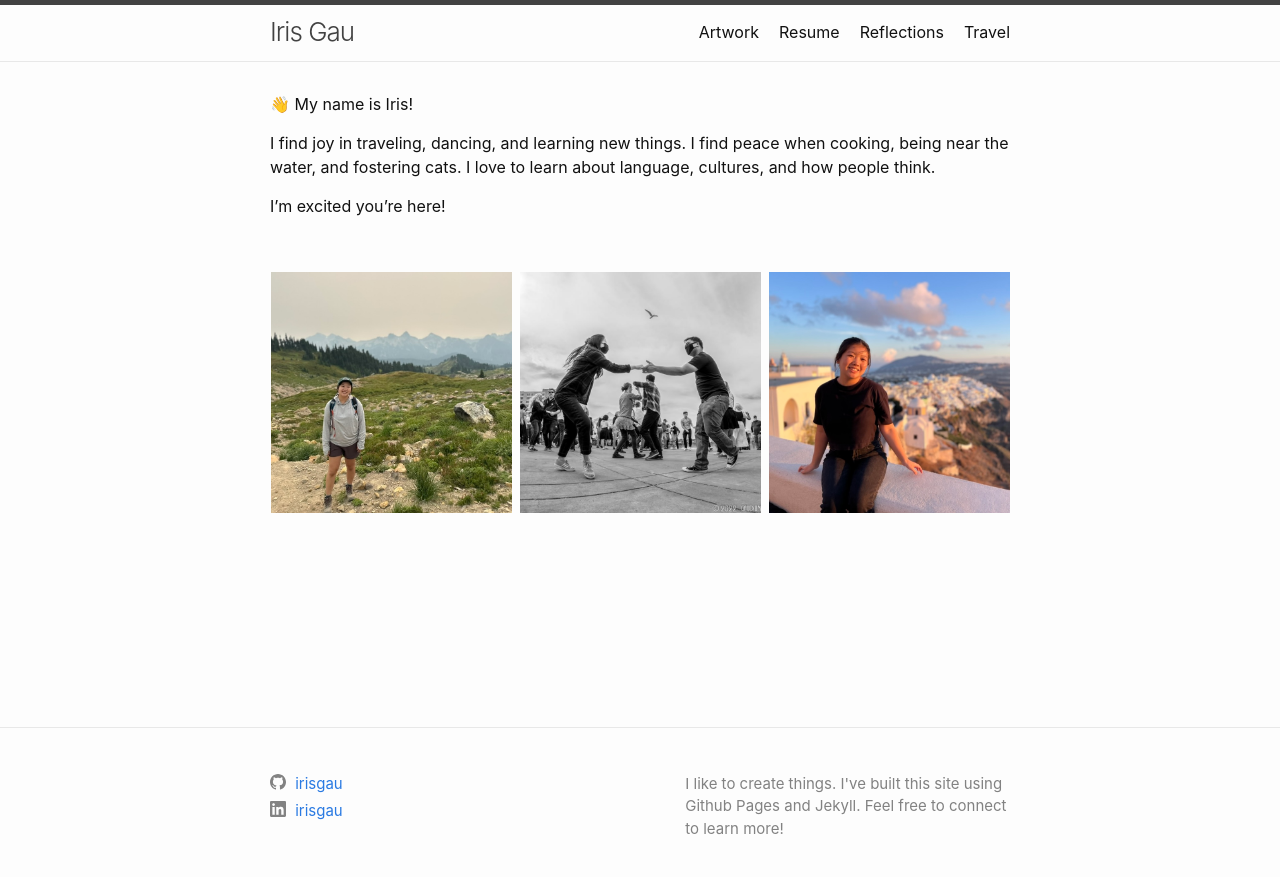
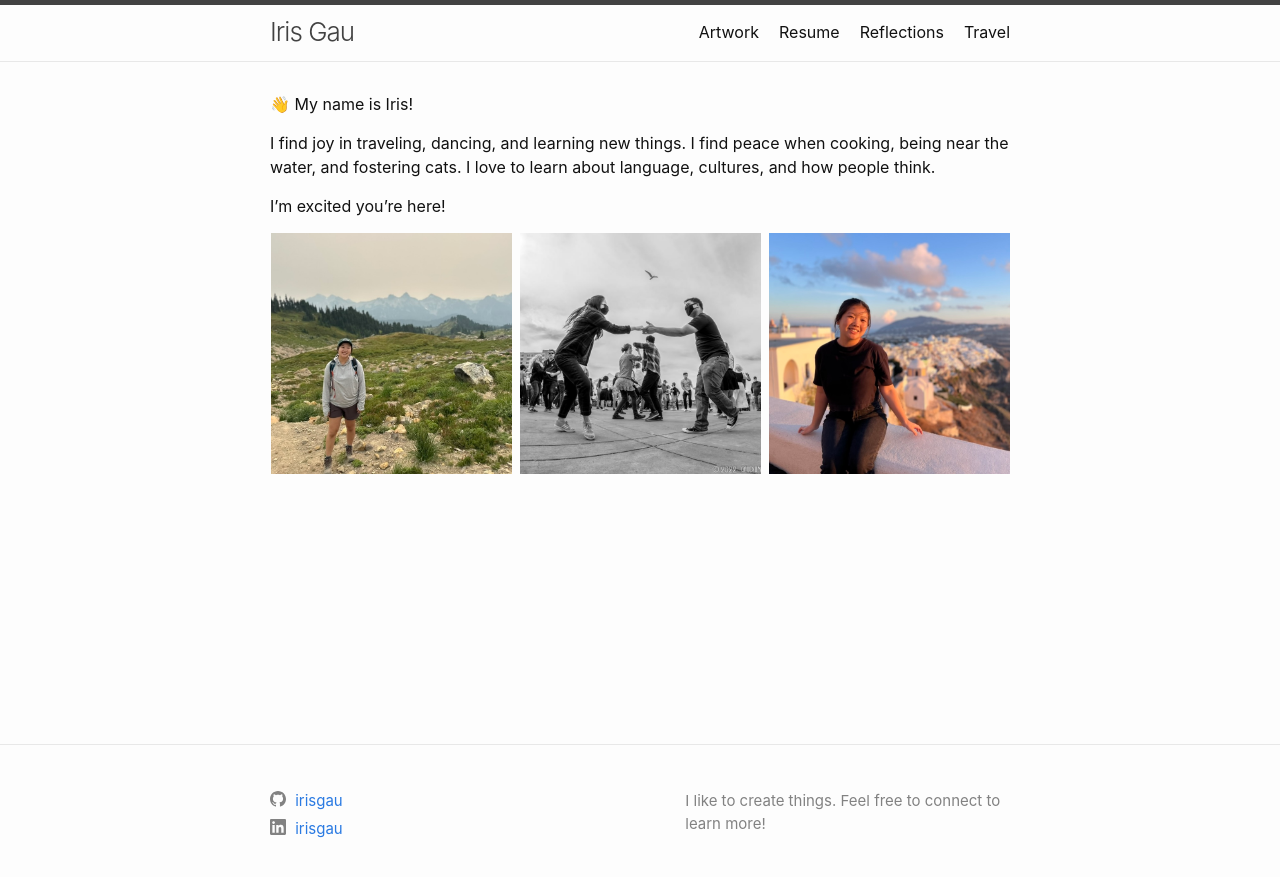
Before and after one commit to irisgau/irisgau.github.io, a Jekyll site: the page built from docs/index.markdown, in a window 1280 px wide. Shown: the top 877 px of the page. Built offline with Jekyll 4.4.1, drawn with Linux system fonts in a browser that asks for light colours.

Commit message:
Edit site description

```diff
--- a/docs/_config.yml
+++ b/docs/_config.yml
@@ -21,7 +21,7 @@
 title: Iris Gau
 # email: iris.gau219@gmail.com
 description: >- # this means to ignore newlines until "baseurl:"
-  I like to create things. I've built this site using Github Pages and Jekyll. Feel free to connect to learn more!
+  I like to create things. Feel free to connect to learn more!
 domain: irisgau.com
 baseurl: "/" # the subpath of your site, e.g. /blog
 url: "https://irisgau.com" # the base hostname & protocol for your site, e.g. http://example.com
--- a/docs/index.markdown
+++ b/docs/index.markdown
@@ -10,8 +10,6 @@ layout: home
 I find joy in traveling, dancing, and learning new things. I find peace when cooking, being near the water, and fostering cats. I love to learn about language, cultures, and how people think.
 
 I'm excited you're here!
-
-<br>
 
 {: .post-image-grouping}
 ![Iris 1](/assets/images/about/me-1.jpeg){: height="241" }
```
